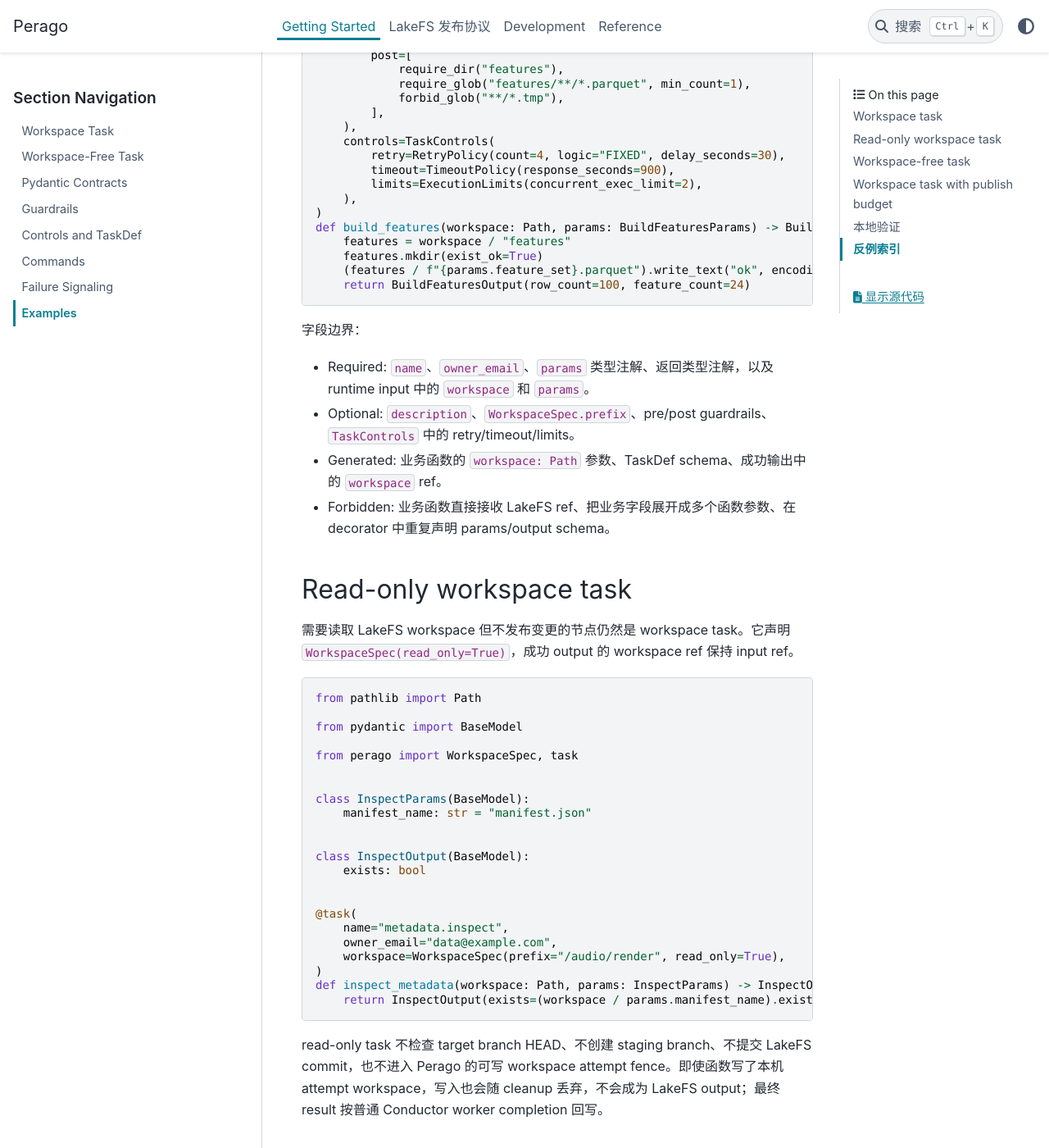
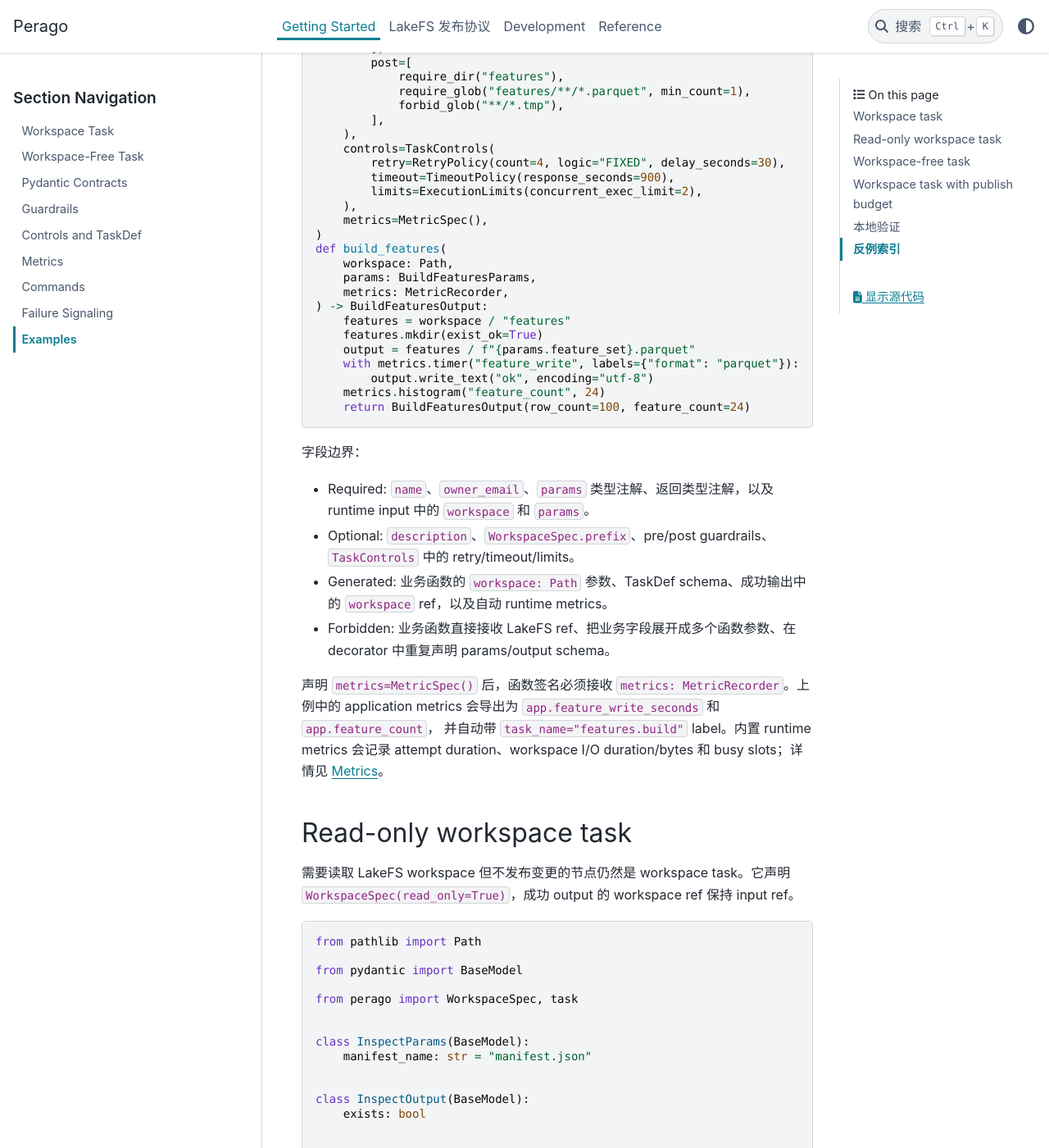
Before and after one commit to Qiyin-Tech/perago, a Sphinx documentation site: the page built from docs/getting-started/examples.md, in a window 1280 px wide and 1400 px high, scrolled down 1063 px. Shown: the whole window at 82% size. Built offline with Sphinx 7.4.7 and the PyData theme 0.15.4, drawn with Linux system fonts in a browser that asks for light colours; some of the changed text lies outside the part shown.

Commit message:
Document metrics quick start

````diff
--- a/docs/conf.py
+++ b/docs/conf.py
@@ -77,6 +77,7 @@ exclude_patterns = [
     "conductor/**",
     "documentation_development_plan.md",
     "mvp_examples.md",
+    "todo.md",
     "transaction_model/**",
 ]
 
--- a/docs/getting-started/examples.md
+++ b/docs/getting-started/examples.md
@@ -4,7 +4,7 @@
 
 ## Workspace task
 
-`tests/fixtures/app/workers/features_build.py` 是完整 workspace task。它展示了 single-task module、Pydantic params/output、workspace prefix、pre/post guardrails 和 TaskDef controls 如何组合。
+这个完整 workspace task 展示了 single-task module、Pydantic params/output、workspace prefix、pre/post guardrails、TaskDef controls 和 metrics 如何组合。
 
 ```python
 from pathlib import Path
@@ -13,6 +13,8 @@ from pydantic import BaseModel, Field
 
 from perago import (
     ExecutionLimits,
+    MetricRecorder,
+    MetricSpec,
     RetryPolicy,
     TaskControls,
     TimeoutPolicy,
@@ -55,11 +57,19 @@ class BuildFeaturesOutput(BaseModel):
         timeout=TimeoutPolicy(response_seconds=900),
         limits=ExecutionLimits(concurrent_exec_limit=2),
     ),
+    metrics=MetricSpec(),
 )
-def build_features(workspace: Path, params: BuildFeaturesParams) -> BuildFeaturesOutput:
+def build_features(
+    workspace: Path,
+    params: BuildFeaturesParams,
+    metrics: MetricRecorder,
+) -> BuildFeaturesOutput:
     features = workspace / "features"
     features.mkdir(exist_ok=True)
-    (features / f"{params.feature_set}.parquet").write_text("ok", encoding="utf-8")
+    output = features / f"{params.feature_set}.parquet"
+    with metrics.timer("feature_write", labels={"format": "parquet"}):
+        output.write_text("ok", encoding="utf-8")
+    metrics.histogram("feature_count", 24)
     return BuildFeaturesOutput(row_count=100, feature_count=24)
 ```
 
@@ -67,8 +77,13 @@ def build_features(workspace: Path, params: BuildFeaturesParams) -> BuildFeature
 
 - Required: `name`、`owner_email`、`params` 类型注解、返回类型注解，以及 runtime input 中的 `workspace` 和 `params`。
 - Optional: `description`、`WorkspaceSpec.prefix`、pre/post guardrails、`TaskControls` 中的 retry/timeout/limits。
-- Generated: 业务函数的 `workspace: Path` 参数、TaskDef schema、成功输出中的 `workspace` ref。
+- Generated: 业务函数的 `workspace: Path` 参数、TaskDef schema、成功输出中的 `workspace` ref，以及自动 runtime metrics。
 - Forbidden: 业务函数直接接收 LakeFS ref、把业务字段展开成多个函数参数、在 decorator 中重复声明 params/output schema。
+
+声明 `metrics=MetricSpec()` 后，函数签名必须接收 `metrics: MetricRecorder`。上例中的
+application metrics 会导出为 `app.feature_write_seconds` 和 `app.feature_count`，
+并自动带 `task_name="features.build"` label。内置 runtime metrics 会记录 attempt
+duration、workspace I/O duration/bytes 和 busy slots；详情见 {doc}`metrics`。
 
 ## Read-only workspace task
 
````
Also changed, not shown: docs/development.md (+1 -0 lines), docs/getting-started/index.md (+4 -1 lines), docs/getting-started/metrics.md (added, +166 -0 lines), docs/todo.md (added, +16 -0 lines).
